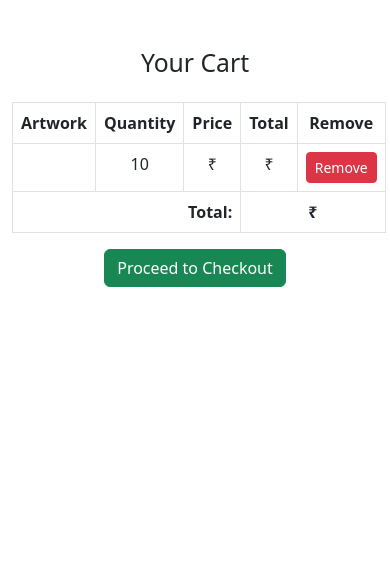
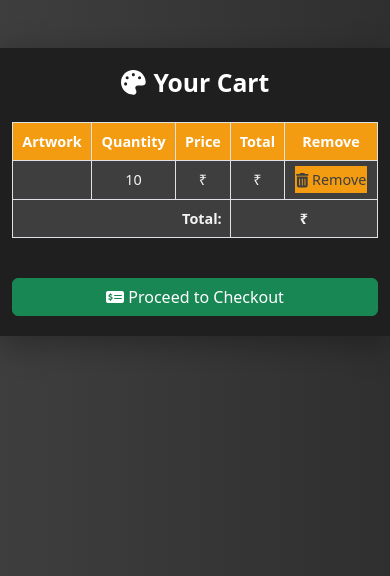
Before and after one commit to Surajksgit/Paintings-artbhavan, a Django app: page /cart/ in a window 390 px wide. Shown: the top 576 px of the page. Run offline with Django 5.2, Linux system fonts and the light colour scheme; a user stored in the database is signed in; data comes from the database, SQL or seed files in the repository; both versions use the stored data as it was after the commit; tables that the repository leaves empty hold one stand-in row (values such as "Sample post").

Commit message:
checkout

```diff
--- a/artproject1/settings.py
+++ b/artproject1/settings.py
@@ -143,4 +143,5 @@
 
 
 
-LOGIN_URL = '/login/'  # your login page URL
+# settings.py
+LOGIN_URL = '/login/'  # or whatever your login path is
--- /dev/null
+++ b/paintings/static/css/cart.css
@@ -0,0 +1,90 @@
+
+        body {
+            font-family: 'Segoe UI', sans-serif;
+            background: linear-gradient(to right, #3e3e3e, #2f2f2f);
+            color: #fff;
+        }
+
+        .container {
+            background-color: #1f1f1f;
+            padding: 40px 30px;
+            box-shadow: 0 8px 30px rgba(0, 0, 0, 0.3);
+        }
+
+
+        .table thead th {
+            background-color: #f39c12;
+            color: #fff;
+            font-weight: bold;
+        }
+
+        .table tbody td {
+            background-color: #3e3e3e;
+            color: #f3f3f3;
+        }
+
+        .remove {
+            background-color: #f39c12;
+            border: 1px solid #f39c12;
+            color: #3e3e3e;
+            transition: 0.3s;
+            font-weight: 500;
+            text-decoration: none;
+            padding: 3px 0px 3px 0px;
+        }
+
+        .remove:hover {
+            background-color: #1f1f1f;
+            color: #f39c12;
+            border: 1px solid #1f1f1f;
+        }
+
+        .btn-success {
+            background-color: #27ae60;
+            border: none;
+            padding: 12px 28px;
+            font-weight: 600;
+            border-radius: 12px;
+            font-size: 1rem;
+            transition: 0.3s ease;
+        }
+
+        .btn-success:hover {
+            background-color: #1e8449;
+        }
+
+        .empty-cart {
+            font-size: 1.3rem;
+            color: #bbb;
+            padding: 40px 0;
+        }
+
+        /* Responsive tweaks */
+        @media (max-width: 768px) {
+            .container {
+                padding: 20px;
+            }
+
+            h2 {
+                font-size: 1.5rem;
+            }
+
+            .btn-success {
+                width: 100%;
+                padding: 10px;
+            }
+
+            .table th, .table td {
+                font-size: 0.9rem;
+                padding: 10px;
+            }
+        }
+
+        .table td,
+        .table th {
+            vertical-align: middle;
+        }
+
+        .fa-trash-alt, .fa-money-check-alt {
+            margin-right: 5px;
+        }
--- a/paintings/templates/cart.html
+++ b/paintings/templates/cart.html
@@ -1,21 +1,25 @@
 <!-- cart.html -->
-
 
 {% load static %}
 <!DOCTYPE html>
-<html>
+<html lang="en">
 <head>
+    <meta charset="UTF-8">
     <title>My Cart | ArtBhavan</title>
     <link rel="stylesheet" href="{% static 'css/cart.css' %}">
     <link href="https://cdn.jsdelivr.net/npm/bootstrap@5.3.0/dist/css/bootstrap.min.css" rel="stylesheet">
     <script src="https://cdn.jsdelivr.net/npm/bootstrap@5.3.4/dist/js/bootstrap.bundle.min.js"></script>
     <script src="https://cdnjs.cloudflare.com/ajax/libs/font-awesome/6.4.2/js/all.min.js"></script>
+
+
 </head>
 <body>
     <div class="container mt-5">
-        <h2 class="text-center mb-4">Your Cart</h2>
+        <h2 style="color: #fff; font-weight: bold;" class="text-center mb-4"><i class="fas fa-palette me-2"></i>Your Cart</h2>
+
         {% if cart.items.all %}
-            <table class="table table-bordered text-center">
+            <div class="table-responsive">
+                <table class="table table-bordered align-middle text-center">
                     <thead>
                         <tr>
                             <th>Artwork</th>
@@ -33,7 +37,9 @@
                             <td>₹{{ item.artwork.price }}</td>
                             <td>₹{{ item.total_price }}</td>
                             <td>
-                            <a href="{% url 'remove_from_cart' item.id %}" class="btn btn-danger btn-sm">Remove</a>
+                                <a href="{% url 'remove_from_cart' item.id %}" class="remove  btn-sm">
+                                    <i class="fas fa-trash-alt"></i> Remove
+                                </a>
                             </td>
                         </tr>
                         {% endfor %}
@@ -43,11 +49,17 @@
                         </tr>
                     </tbody>
                 </table>
-            <div class="text-center">
-                <a href="{% url 'checkout' %}" class="btn btn-success">Proceed to Checkout</a>
+            </div>
+            <div class="text-center mt-4">
+                <a href="{% url 'checkout' %}" class="btn btn-success">
+                    <i class="fas fa-money-check-alt"></i> Proceed to Checkout
+                </a>
             </div>
         {% else %}
-            <p class="text-center">Your cart is empty.</p>
+            <p class="text-center empty-cart">
+                <i class="fas fa-shopping-cart fa-2x mb-3 d-block text-muted"></i>
+                Your cart is empty.
+            </p>
         {% endif %}
     </div>
 </body>
--- a/paintings/urls.py
+++ b/paintings/urls.py
@@ -2,6 +2,7 @@
 from . import views  # Ensure views are correctly imported
 from django.conf import settings
 from django.conf.urls.static import static
+
 
 urlpatterns = [
     path('', views.home, name='arthome'),  # Example path
@@ -23,6 +24,7 @@
 
 
 
+
 ]
 
 if settings.DEBUG:
```
Also changed, not shown: paintings/static/css/checkout.css (added, +51 -0 lines), paintings/templates/checkout.html (+79 -5 lines), db.sqlite3, paintings/migrations/0010_alter_cart_user.py (added), paintings/migrations/0011_alter_cart_user.py (added). Lines whose indentation alone changed are shown as unchanged.
